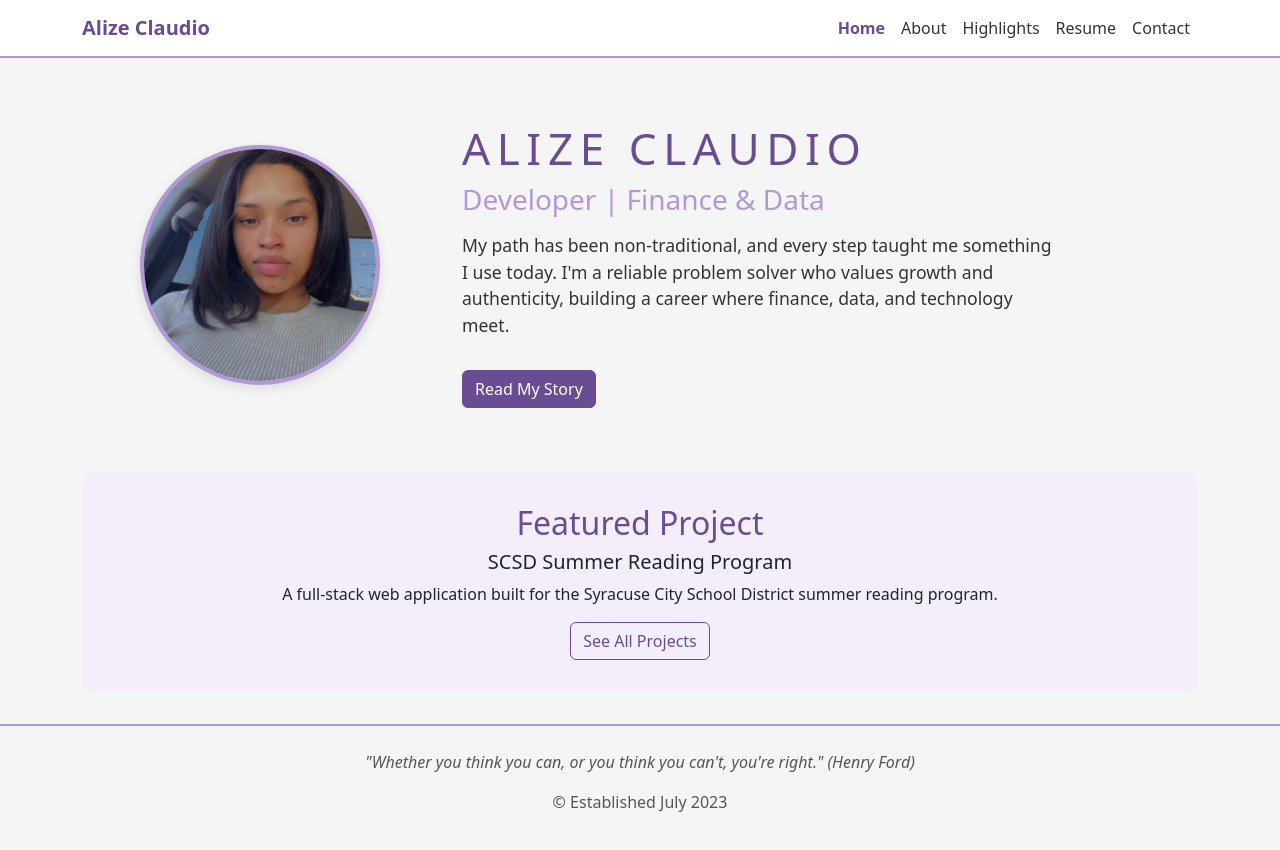
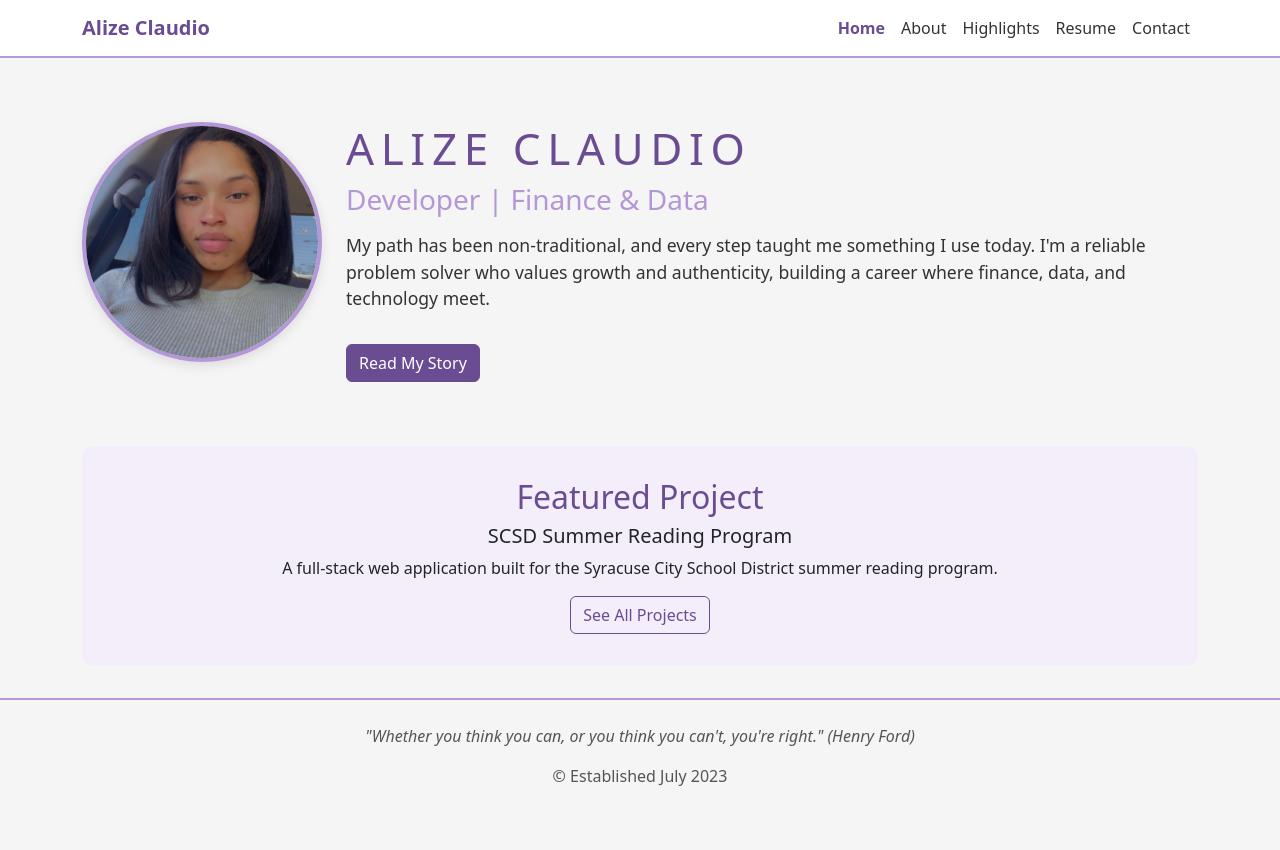
Before and after one commit to Claud96/Claud96.github.io, a plain HTML site: page index.html in a window 1280 px wide. After the commit the page ends 828 px from the top, so only its background shows below. Drawn offline with nearby package versions, Linux system fonts and the light colour scheme.

Commit message:
Add circular profile photo with wrapping text and remove console.log line from homepage

```diff
--- a/index.html
+++ b/index.html
@@ -43,11 +43,7 @@
 
         <div class="container">
             <section id="intro">
-                <div class="row align-items-center">
-                    <div class="col-12 col-md-4 text-center mb-4 mb-md-0">
-                        <img src="profile.jpeg" alt="Photo of Alize Claudio" class="profile-photo" />
-                    </div>
-                    <div class="col-12 col-md-8 text-center text-md-start">
+                <img src="profile.jpeg" alt="Photo of Alize Claudio" class="profile-photo wrap-photo" />
                 <h1>Alize Claudio</h1>
                 <h3>Developer | Finance &amp; Data</h3>
                 <p class="intro-blurb">
@@ -57,8 +53,6 @@
                 </p>
                 <div>
                     <a href="about.html" class="btn btn-primary mt-3">Read My Story</a>
-                        </div>
-                    </div>
                 </div>
             </section>
 
--- a/style.css
+++ b/style.css
@@ -234,3 +234,27 @@ main img {
         font-size: 2rem;
     }
 }
+/* ===== TEXT WRAPS AROUND THE CIRCLE PHOTO ===== */
+#intro {
+    display: flow-root;
+}
+.wrap-photo {
+    float: left;
+    shape-outside: circle(50%);
+    shape-margin: 1.5rem;
+    margin: 0 1.5rem 1rem 0;
+}
+#intro .intro-blurb {
+    margin-left: 0;
+    max-width: none;
+}
+@media only screen and (max-width: 775px) {
+    .wrap-photo {
+        float: none;
+        display: block;
+        margin: 0 auto 1.5rem;
+    }
+    #intro {
+        text-align: center;
+    }
+}
```
Lines whose indentation alone changed are shown as unchanged.
